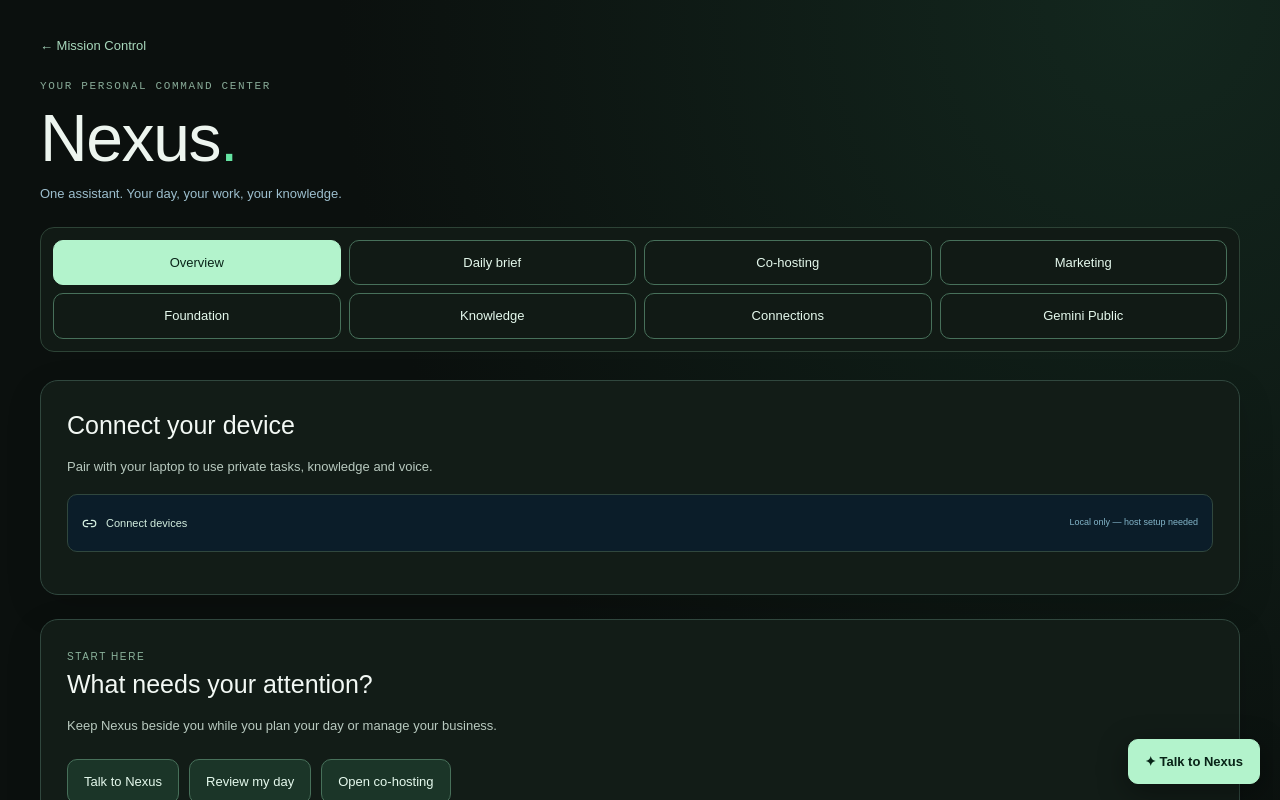
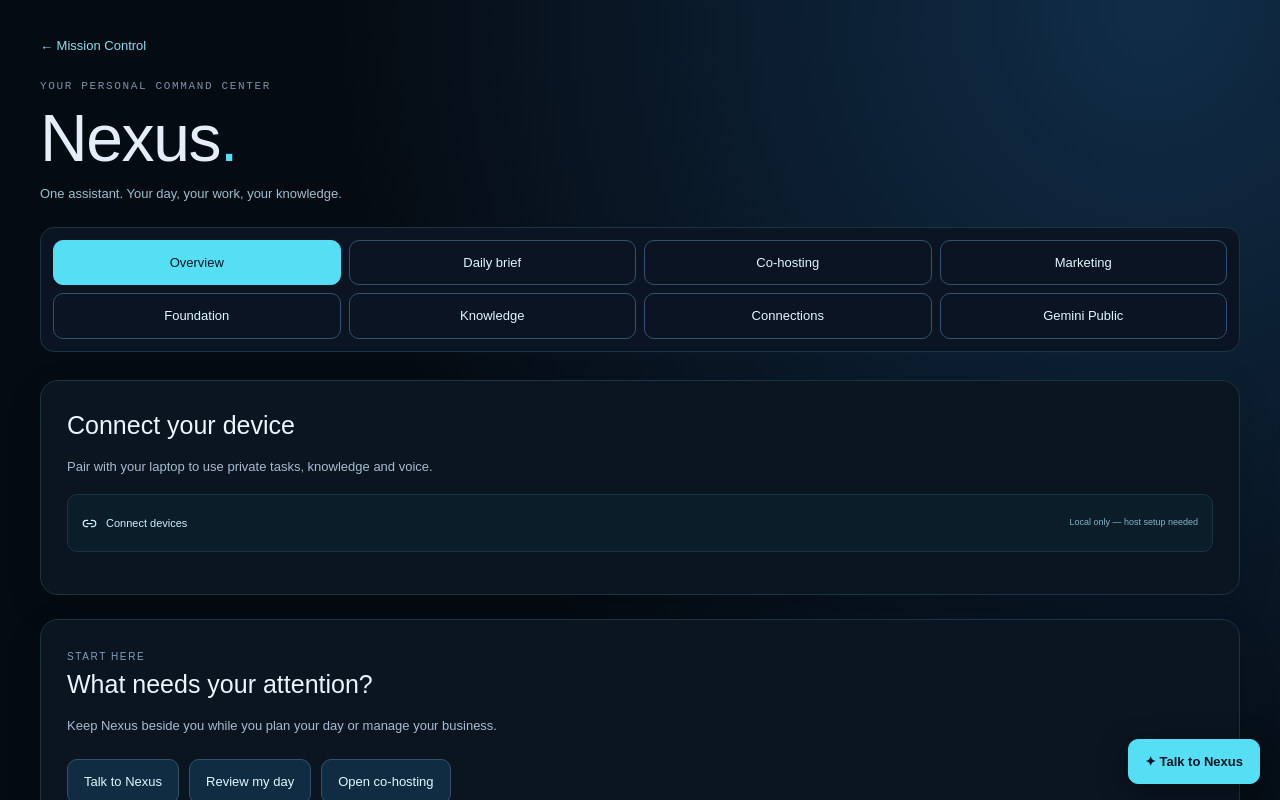
Before and after one commit to geesewilldie-svg/gulf-wing-mision-control, a Next.js app: page /nexus in a window 1280 px wide. Shown: the top 800 px of the page. Built offline with nearby package versions, Linux system fonts and the light colour scheme.

Commit message:
Match Nexus colors to Mission Control cyan and navy

```diff
--- a/app/globals.css
+++ b/app/globals.css
@@ -3210,55 +3210,55 @@ body {
 /* Nexus personal assistant shell. Presentation displays keep their own styling. */
 .nexus-app-frame { min-height: 100dvh; }
 .nexus-redesign {
-  --nexus-line: #30473e;
-  color: #edf5ef;
+  --nexus-line: var(--line);
+  color: #e5edf8;
   max-width: 1450px;
   padding: 36px 40px 110px;
-  background: radial-gradient(ellipse at 90% 0, #13271e 0, transparent 50%), #0b100e;
+  background: radial-gradient(ellipse at 90% 0, #102d48 0, transparent 50%), var(--bg);
   min-height: 100dvh;
 }
 .nexus-redesign .nexus-heading { padding: 0 0 22px; }
-.nexus-redesign .nexus-heading > span { margin-top: 24px; color: #88ab98; letter-spacing: .15em; font-size: 11px; }
+.nexus-redesign .nexus-heading > span { margin-top: 24px; color: var(--muted); letter-spacing: .15em; font-size: 11px; }
 .nexus-redesign .nexus-heading h1 { font-size: clamp(40px, 6vw, 66px); margin: 10px 0; line-height: 1.1; }
-.nexus-redesign .nexus-heading h1 span { color: #65e4a2; }
-.nexus-redesign .nexus-heading a { color: #a8d8bc; }
+.nexus-redesign .nexus-heading h1 span { color: var(--cyan); }
+.nexus-redesign .nexus-heading a { color: #8bdff1; }
 .nexus-redesign .nexus-card, .nexus-assistant-drawer.nexus-card {
-  background: #121c17; border: 1px solid #30473e; color: #edf5ef; border-radius: 18px;
+  background: var(--panel); border: 1px solid var(--line); color: #e5edf8; border-radius: 18px;
   padding: 26px; margin-bottom: 24px; box-shadow: 0 12px 36px #0002;
 }
-.nexus-redesign .nexus-card p, .nexus-assistant-drawer.nexus-card p { color: #b8c9bf; line-height: 1.65; }
-.nexus-redesign h2, .nexus-assistant-drawer h2 { color: #f2f8f4; font-size: 25px; margin: 0 0 12px; }
-.nexus-redesign h3 { color: #e0eee5; }
+.nexus-redesign .nexus-card p, .nexus-assistant-drawer.nexus-card p { color: #a8bbd2; line-height: 1.65; }
+.nexus-redesign h2, .nexus-assistant-drawer h2 { color: #eaf5ff; font-size: 25px; margin: 0 0 12px; }
+.nexus-redesign h3 { color: #d4e7f8; }
 .nexus-redesign button, .nexus-assistant-drawer button, .nexus-assistant-launcher {
-  background: #1b3528; border: 1px solid #47705a; color: #e5f9ed;
+  background: #102c43; border: 1px solid #31536d; color: #e1f7ff;
   border-radius: 10px; padding: 12px 16px; min-height: 44px; cursor: pointer; font: inherit;
 }
-.nexus-redesign button:hover, .nexus-assistant-drawer button:hover { background: #284d39; border-color: #8ce5b2; }
-.nexus-redesign button[aria-pressed="true"] { background: #b3f3cc; color: #092318; border-color: #b3f3cc; }
+.nexus-redesign button:hover, .nexus-assistant-drawer button:hover { background: #173f5b; border-color: #78e8ff; }
+.nexus-redesign button[aria-pressed="true"] { background: var(--cyan); color: #061421; border-color: var(--cyan); }
 .nexus-redesign button:disabled, .nexus-assistant-drawer button:disabled { cursor: not-allowed; opacity: .5; }
 .nexus-redesign :is(input, select, textarea), .nexus-assistant-drawer :is(input, select, textarea) {
-  color: #f0f7f2; background: #0b130f; border: 1px solid #496154; border-radius: 8px; padding: 10px; max-width: 100%;
-}
-.nexus-redesign :is(input, textarea)::placeholder, .nexus-assistant-drawer textarea::placeholder { color: #9aafa1; }
-.nexus-redesign :focus-visible, .nexus-assistant-drawer :focus-visible, .nexus-assistant-launcher:focus-visible { outline: 3px solid #89efb5; outline-offset: 3px; }
-.nexus-redesign .nexus-tabs { display: flex; flex-wrap: wrap; gap: 8px; margin: 0 0 28px; padding: 12px; background: #111a15; border: 1px solid #2d4336; border-radius: 14px; }
+  color: #e5edf8; background: #08121f; border: 1px solid #35516b; border-radius: 8px; padding: 10px; max-width: 100%;
+}
+.nexus-redesign :is(input, textarea)::placeholder, .nexus-assistant-drawer textarea::placeholder { color: #8ea6bf; }
+.nexus-redesign :focus-visible, .nexus-assistant-drawer :focus-visible, .nexus-assistant-launcher:focus-visible { outline: 3px solid var(--cyan); outline-offset: 3px; }
+.nexus-redesign .nexus-tabs { display: flex; flex-wrap: wrap; gap: 8px; margin: 0 0 28px; padding: 12px; background: #0b1422; border: 1px solid var(--line); border-radius: 14px; }
 .nexus-redesign .nexus-tabs button { flex: 1 0 auto; background: transparent; }
-.nexus-redesign .nexus-tabs button[aria-pressed="true"] { background: #b3f3cc; }
+.nexus-redesign .nexus-tabs button[aria-pressed="true"] { background: var(--cyan); }
 .nexus-quick-actions, .nexus-connection-tabs { display: flex; flex-wrap: wrap; gap: 10px; margin: 22px 0; }
 .nexus-overview-grid { display: grid; grid-template-columns: repeat(2, minmax(0, 1fr)); gap: 20px; margin-top: 30px; }
-.nexus-overview-grid article { padding: 22px; border: 1px solid #30473e; border-radius: 12px; background: #17231c; }
-.nexus-redesign details, .nexus-assistant-drawer details { border: 1px solid #30473e; border-radius: 10px; padding: 14px; margin: 16px 0; }
-.nexus-redesign summary, .nexus-assistant-drawer summary { cursor: pointer; color: #d3eedf; }
-.nexus-redesign .nexus-connections article { background: #17231c; border-color: #30473e; }
-.nexus-redesign a, .nexus-assistant-drawer a { color: #99e4b8; }
+.nexus-overview-grid article { padding: 22px; border: 1px solid var(--line); border-radius: 12px; background: #101e30; }
+.nexus-redesign details, .nexus-assistant-drawer details { border: 1px solid var(--line); border-radius: 10px; padding: 14px; margin: 16px 0; }
+.nexus-redesign summary, .nexus-assistant-drawer summary { cursor: pointer; color: #ccefff; }
+.nexus-redesign .nexus-connections article { background: #101e30; border-color: var(--line); }
+.nexus-redesign a, .nexus-assistant-drawer a { color: #78e8ff; }
 .nexus-assistant-drawer.nexus-card { position: fixed; z-index: 70; top: 16px; right: 16px; bottom: 76px; width: 390px; max-width: calc(100vw - 24px); overflow-y: auto; margin: 0; padding: 22px; box-shadow: 0 20px 90px #000a; overscroll-behavior: contain; }
 .nexus-assistant-drawer[hidden], .nexus-redesign [hidden] { display: none !important; }
-.assistant-title { display: flex; justify-content: space-between; align-items: center; gap: 16px; border-bottom: 1px solid #30473e; padding-bottom: 18px; }
+.assistant-title { display: flex; justify-content: space-between; align-items: center; gap: 16px; border-bottom: 1px solid var(--line); padding-bottom: 18px; }
 .assistant-title h2 { margin: 5px 0 0; font-size: 30px; }
-.assistant-title h2 span { color: #65e4a2; font-size: 12px; padding-left: 10px; }
+.assistant-title h2 span { color: var(--cyan); font-size: 12px; padding-left: 10px; }
 .assistant-title button { font-size: 24px; }
-.assistant-eyebrow { color: #8db59e; font-size: 10px; letter-spacing: .16em; }
-.nexus-assistant-drawer .assistant-presence { color: #a9e8c3; font-size: 13px; }
+.assistant-eyebrow { color: #829fbc; font-size: 10px; letter-spacing: .16em; }
+.nexus-assistant-drawer .assistant-presence { color: #9ddff4; font-size: 13px; }
 .nexus-assistant-drawer .assistant-hint { font-size: 13px; }
 .nexus-assistant-drawer label { display: block; margin: 14px 0 8px; font-size: 14px; }
 .nexus-assistant-drawer textarea { display: block; width: 100%; min-height: 105px; resize: vertical; margin: 10px 0; }
@@ -3268,11 +3268,11 @@ body {
 .nexus-assistant-drawer .nexus-router-note { font-size: 12px; }
 .nexus-assistant-drawer .nexus-answer p { white-space: pre-wrap; overflow-wrap: anywhere; }
 .nexus-assistant-drawer .nexus-buttons { display: flex; flex-wrap: wrap; gap: 8px; }
-.nexus-assistant-drawer section[aria-label="Hands-free conversation"] { padding-bottom: 12px; border-bottom: 1px solid #30473e; }
+.nexus-assistant-drawer section[aria-label="Hands-free conversation"] { padding-bottom: 12px; border-bottom: 1px solid var(--line); }
 .nexus-assistant-drawer section[aria-label="Hands-free conversation"] h3 { font-size: 18px; }
 .nexus-assistant-drawer section[aria-label="Hands-free conversation"] p { font-size: 13px; }
-.nexus-assistant-launcher { position: fixed; z-index: 72; bottom: 16px; right: 20px; background: #b3f3cc; color: #082317; box-shadow: 0 8px 30px #0006; border-color: #b3f3cc; font-weight: 600; }
-.nexus-assistant-launcher.is-listening { background: #17462c; color: #c5ffda; border-color: #71e5a0; }
+.nexus-assistant-launcher { position: fixed; z-index: 72; bottom: 16px; right: 20px; background: var(--cyan); color: #061421; box-shadow: 0 8px 30px #0006; border-color: var(--cyan); font-weight: 600; }
+.nexus-assistant-launcher.is-listening { background: #123951; color: #c5f3ff; border-color: var(--cyan); }
 @media (min-width: 1150px) { .assistant-is-open { padding-right: 420px; } .assistant-is-open .nexus-redesign { padding-left: 26px; padding-right: 26px; } }
 @media (max-width: 700px) {
   .nexus-redesign { padding: 22px 16px 110px; }
@@ -3284,21 +3284,21 @@ body {
   .nexus-assistant-launcher { bottom: 14px; right: 12px; }
 }
 @media print { .nexus-assistant-drawer, .nexus-assistant-launcher { display: none !important; } .assistant-is-open { padding-right: 0; } }
-.cohosting-stages { display:flex; flex-wrap:wrap; gap:12px; margin:24px 0; padding:16px; background:#192b20; border-radius:12px; }
+.cohosting-stages { display:flex; flex-wrap:wrap; gap:12px; margin:24px 0; padding:16px; background:#10273b; border-radius:12px; }
 .cohosting-stages a { padding:8px; font-size:14px; }
-.nexus-redesign [id^="cohosting-"] { scroll-margin-top:24px; padding-top:24px; border-top:1px solid #30473e; }
-.nexus-assistant-dock { bottom:76px; right:20px; max-width:365px; color:#e6f6ec; border-color:#6acb91; background:#11251af5; }
-.nexus-assistant-dock strong { color:#b4f1cb; }
-.nexus-assistant-dock button { color:#e6f6ec; border-color:#6acb91; background:#1b3528; }
+.nexus-redesign [id^="cohosting-"] { scroll-margin-top:24px; padding-top:24px; border-top:1px solid var(--line); }
+.nexus-assistant-dock { bottom:76px; right:20px; max-width:365px; color:#dcf8ff; border-color:var(--cyan); background:#071b2bf5; }
+.nexus-assistant-dock strong { color:#8cecf2; }
+.nexus-assistant-dock button { color:#dcf8ff; border-color:var(--cyan); background:#102c43; }
 @media(max-width:420px) { .nexus-assistant-dock { bottom:76px; left:12px; right:12px; } }
-.nexus-assistant-drawer .nexus-conversation { background:#101a14; border-color:#30473e; padding:16px; margin:20px 0; }
+.nexus-assistant-drawer .nexus-conversation { background:#0a1625; border-color:var(--line); padding:16px; margin:20px 0; }
 .nexus-assistant-drawer .nexus-conversation .nexus-buttons { display:grid; grid-template-columns:1fr; }
 .nexus-assistant-drawer .nexus-conversation .nexus-buttons button { width:100%; }
 .assistant-title > div { flex:1; }
 .assistant-title { gap:8px; }
 .assistant-title > button { font-size:13px; padding:10px; white-space:nowrap; }
 .assistant-title > button[aria-label="Minimize Nexus assistant"] { font-size:22px; }
-.nexus-assistant-drawer { scrollbar-width:thin; scrollbar-color:#4c735b #101a14; }
+.nexus-assistant-drawer { scrollbar-width:thin; scrollbar-color:#426986 #0a1625; }
 @media(prefers-reduced-motion:reduce) { .nexus-assistant-drawer *, .nexus-redesign * { scroll-behavior:auto !important; } }
 /* Leave the dashboard's bottom-right panel resize handles unobstructed. */
 .nexus-route-dashboard .nexus-assistant-launcher { right:auto; left:20px; }
```
Also changed, not shown: 4 other files (tests, documents, lock files or other folders).
